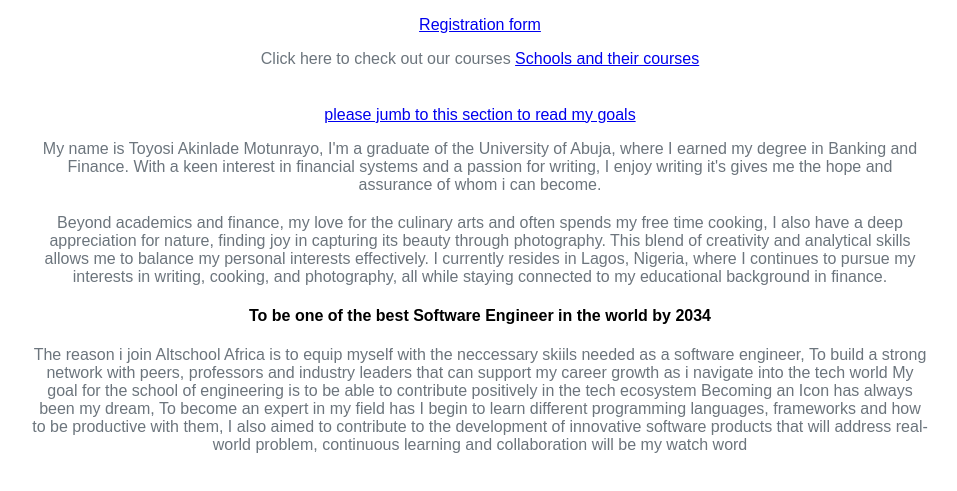
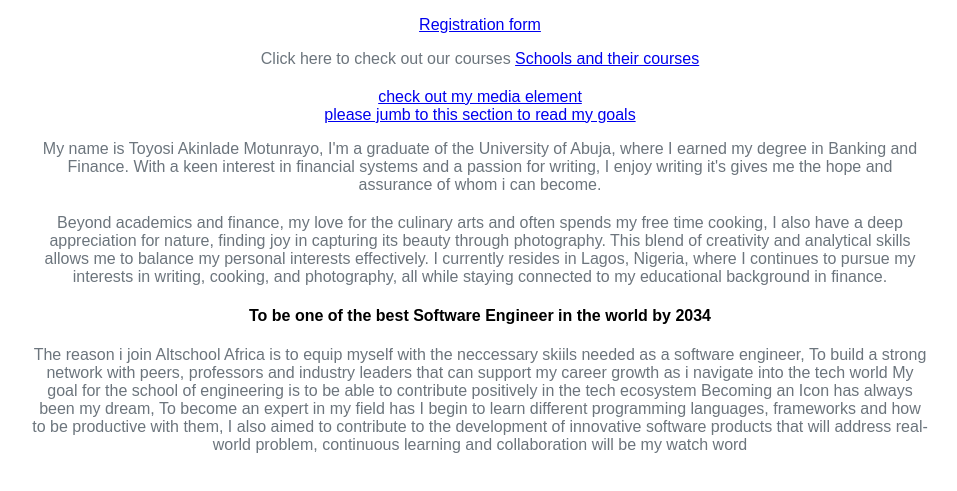
Before and after one commit to toyosiakinlade/Altschoolfirstsemeter, a plain HTML site: page index.html in a window 1280 px wide. Shown: the part 297-788 px from the top of the page, without its empty margins (160-1117 px from the left). Drawn offline with Linux system fonts and the light colour scheme.

Commit message:
Update index.html
Adding of media changes

```diff
--- a/index.html
+++ b/index.html
@@ -15,6 +15,7 @@
     <h3>ALT/SEO/024/0246</h3>
       <a href="form.html">Registration form</a>
     <p>Click here to check out our courses <a href="table.html">Schools and their courses</a></p>
+      <a href="media.html">check out my media element</a>
     <br>
     <a href="#mygoal"> please jumb to this section to read my goals </a>
     <p>
```
